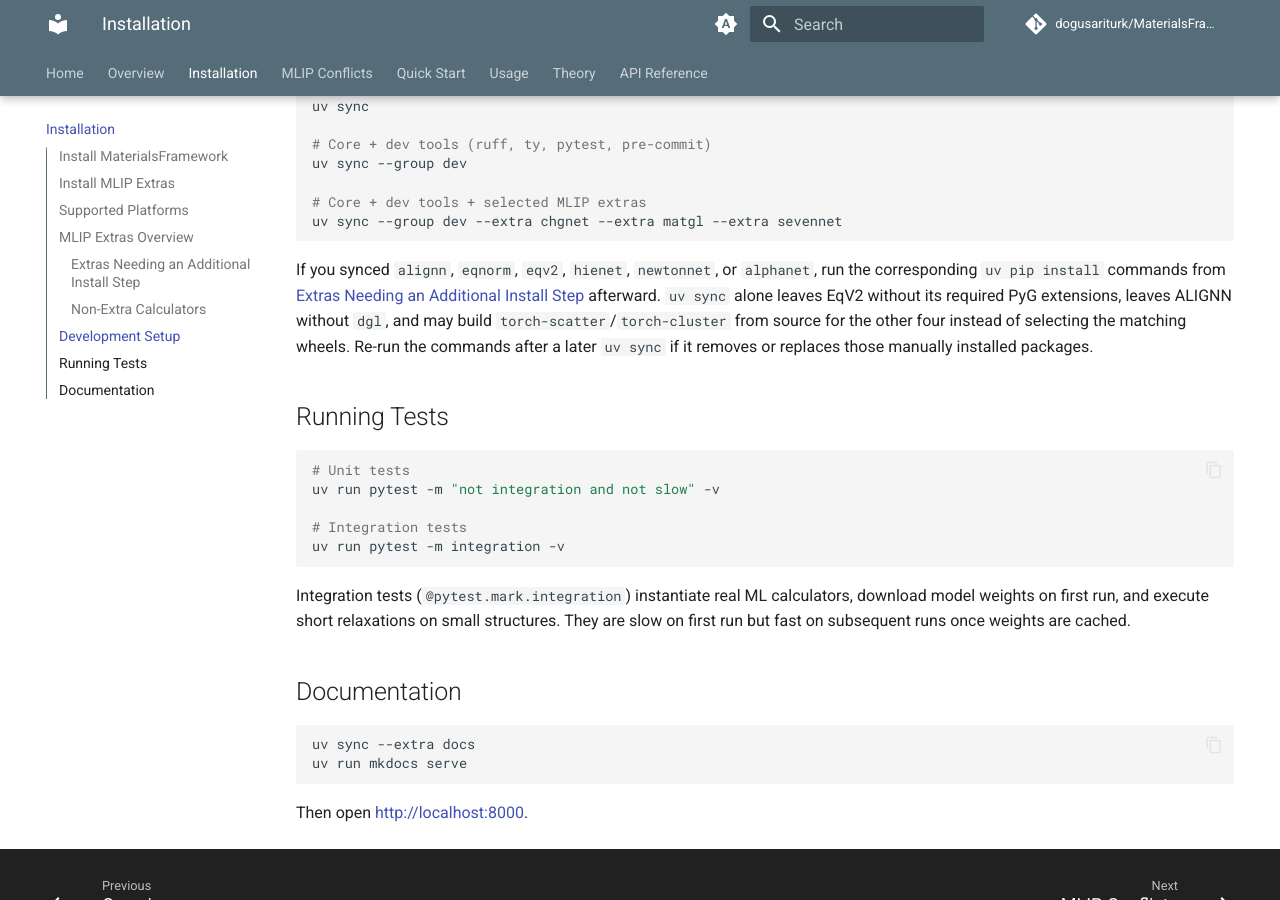
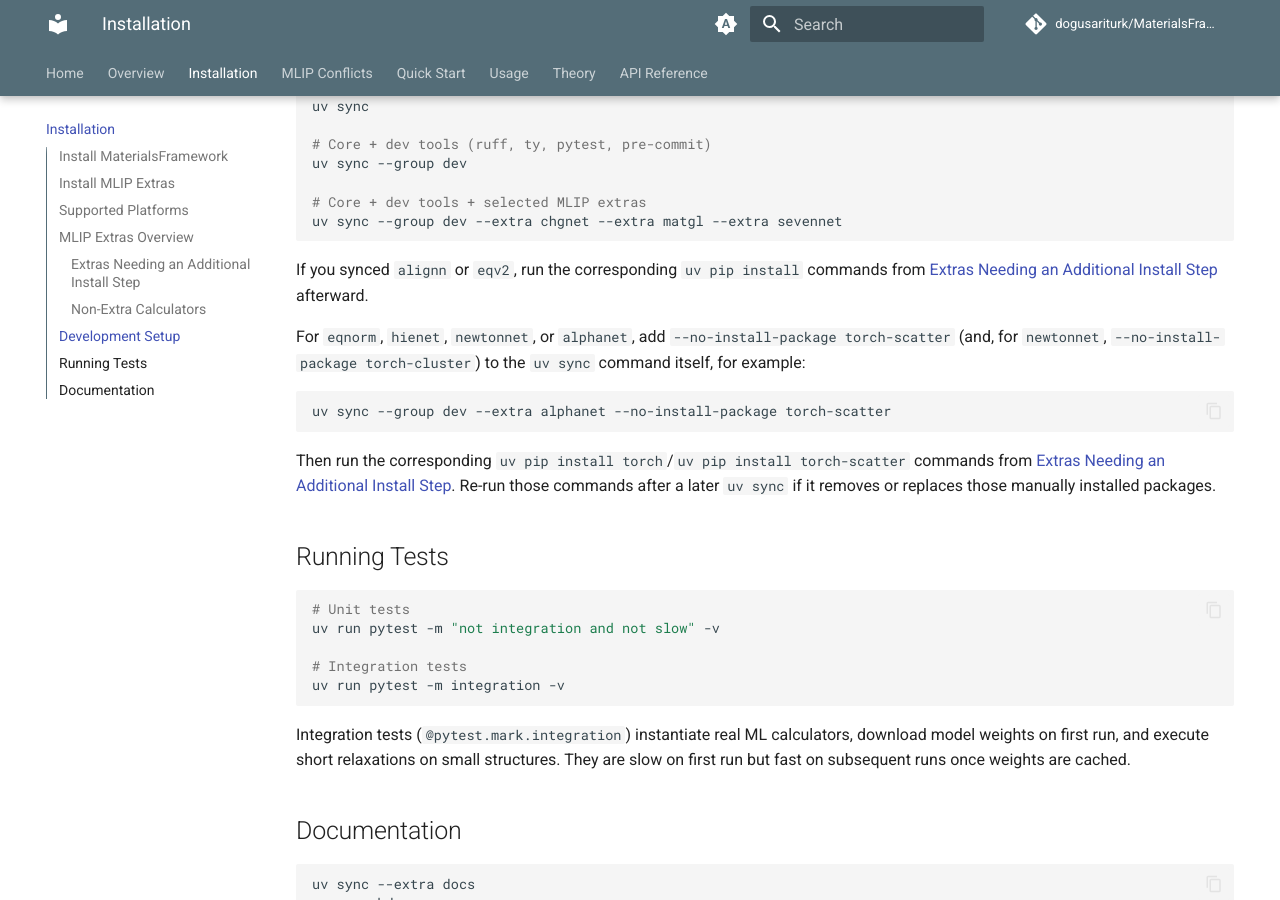
Before and after one commit to dogusariturk/MaterialsFramework, an MkDocs documentation site: the page built from docs/installation.md, in a window 1280 px wide and 900 px high, scrolled down 3658 px. Built offline with MkDocs 1.6.1 and Material for MkDocs 9.7.7, drawn with Linux system fonts in a browser that asks for light colours; comment, search, counter and statistics services are not loaded; some of the changed text lies outside the part shown.

Commit message:
Update GitHub Actions and docs for manual PyG package installation

````diff
--- a/docs/installation.md
+++ b/docs/installation.md
@@ -88,7 +88,7 @@ Calculator-specific native dependencies can narrow this support. In particular,
 
 ### Extras Needing an Additional Install Step
 
-EqNorm, HIENet, NewtonNet, and AlphaNet need `torch-scatter` (NewtonNet also needs `torch-cluster`), installed manually from PyG's wheel index after installing the extra. EqV2 also needs PyG extensions installed manually from that wheel index.
+EqNorm, HIENet, NewtonNet, and AlphaNet need `torch-scatter` (NewtonNet also needs `torch-cluster`), installed manually from PyG's wheel index before installing the extra. EqV2 also needs PyG extensions installed manually from that wheel index.
 
 ALIGNN needs `dgl` instead, an undeclared dependency with no PyPI wheel for Python 3.12. Install it from DGL's own wheel indexes.
 
@@ -121,35 +121,37 @@ Run the install commands for each calculator in the order shown:
     === "uv"
 
         ```bash
-        uv add "materialsframework[alphanet]"
-        uv pip install torch==2.9.1 --index-url https://download.pytorch.org/whl/cpu
-        uv pip install torch-scatter -f https://data.pyg.org/whl/torch-2.9.1+cpu.html --reinstall
+        uv add torch==2.9.1 --index-url https://download.pytorch.org/whl/cpu
+        uv add torch-scatter --find-links https://data.pyg.org/whl/torch-2.9.1+cpu.html
+        uv add "materialsframework[alphanet]" --no-build-isolation-package torch-scatter
         ```
 
     === "pip"
 
         ```bash
+        pip install torch==2.9.1 --index-url https://download.pytorch.org/whl/cpu
+        pip install torch-scatter -f https://data.pyg.org/whl/torch-2.9.1+cpu.html
         pip install "materialsframework[alphanet]"
-        pip install torch==2.9.1 --index-url https://download.pytorch.org/whl/cpu
-        pip install torch-scatter -f https://data.pyg.org/whl/torch-2.9.1+cpu.html --force-reinstall
         ```
 
 === "EqNorm"
 
+    `torch-scatter` has no prebuilt wheel on PyPI, so it must be installed *before* `materialsframework[eqnorm]` — otherwise resolving `eqnorm`'s dependency on it triggers a from-source build that fails outright (its `setup.py` imports `torch` before an isolated build environment has it available).
+
     === "uv"
 
         ```bash
-        uv add "materialsframework[eqnorm]"
-        uv pip install torch==2.9.1 torchvision torchaudio --index-url https://download.pytorch.org/whl/cpu
-        uv pip install torch-scatter -f https://data.pyg.org/whl/torch-2.9.1+cpu.html --reinstall
+        uv add torch==2.9.1 torchvision torchaudio --index-url https://download.pytorch.org/whl/cpu
+        uv add torch-scatter --find-links https://data.pyg.org/whl/torch-2.9.1+cpu.html
+        uv add "materialsframework[eqnorm]" --no-build-isolation-package torch-scatter
         ```
 
     === "pip"
 
         ```bash
+        pip install torch==2.9.1 torchvision torchaudio --index-url https://download.pytorch.org/whl/cpu
+        pip install torch-scatter -f https://data.pyg.org/whl/torch-2.9.1+cpu.html
         pip install "materialsframework[eqnorm]"
-        pip install torch==2.9.1 torchvision torchaudio --index-url https://download.pytorch.org/whl/cpu
-        pip install torch-scatter -f https://data.pyg.org/whl/torch-2.9.1+cpu.html --force-reinstall
         ```
 
 === "EqV2"
@@ -177,17 +179,17 @@ Run the install commands for each calculator in the order shown:
     === "uv"
 
         ```bash
-        uv add "materialsframework[hienet]"
-        uv pip install torch==2.9.1 --index-url https://download.pytorch.org/whl/cpu
-        uv pip install torch-scatter -f https://data.pyg.org/whl/torch-2.9.1+cpu.html --reinstall
+        uv add torch==2.9.1 --index-url https://download.pytorch.org/whl/cpu
+        uv add torch-scatter --find-links https://data.pyg.org/whl/torch-2.9.1+cpu.html
+        uv add "materialsframework[hienet]" --no-build-isolation-package torch-scatter
         ```
 
     === "pip"
 
         ```bash
+        pip install torch==2.9.1 --index-url https://download.pytorch.org/whl/cpu
+        pip install torch-scatter -f https://data.pyg.org/whl/torch-2.9.1+cpu.html
         pip install "materialsframework[hienet]"
-        pip install torch==2.9.1 --index-url https://download.pytorch.org/whl/cpu
-        pip install torch-scatter -f https://data.pyg.org/whl/torch-2.9.1+cpu.html --force-reinstall
         ```
 
 === "NewtonNet"
@@ -195,17 +197,19 @@ Run the install commands for each calculator in the order shown:
     === "uv"
 
         ```bash
-        uv add "materialsframework[newtonnet]"
-        uv pip install torch==2.9.1 --index-url https://download.pytorch.org/whl/cpu
-        uv pip install torch-scatter torch-cluster -f https://data.pyg.org/whl/torch-2.9.1+cpu.html --reinstall
+        uv add torch==2.9.1 --index-url https://download.pytorch.org/whl/cpu
+        uv add torch-scatter torch-cluster --find-links https://data.pyg.org/whl/torch-2.9.1+cpu.html
+        uv add "materialsframework[newtonnet]" \
+          --no-build-isolation-package torch-scatter \
+          --no-build-isolation-package torch-cluster
         ```
 
     === "pip"
 
         ```bash
+        pip install torch==2.9.1 --index-url https://download.pytorch.org/whl/cpu
+        pip install torch-scatter torch-cluster -f https://data.pyg.org/whl/torch-2.9.1+cpu.html
         pip install "materialsframework[newtonnet]"
-        pip install torch==2.9.1 --index-url https://download.pytorch.org/whl/cpu
-        pip install torch-scatter torch-cluster -f https://data.pyg.org/whl/torch-2.9.1+cpu.html --force-reinstall
         ```
 
 ### Non-Extra Calculators
@@ -310,7 +314,15 @@ uv sync --group dev
 uv sync --group dev --extra chgnet --extra matgl --extra sevennet
 ```
 
-If you synced `alignn`, `eqnorm`, `eqv2`, `hienet`, `newtonnet`, or `alphanet`, run the corresponding `uv pip install` commands from [Extras Needing an Additional Install Step](#extras-needing-an-additional-install-step) afterward. `uv sync` alone leaves EqV2 without its required PyG extensions, leaves ALIGNN without `dgl`, and may build `torch-scatter`/`torch-cluster` from source for the other four instead of selecting the matching wheels. Re-run the commands after a later `uv sync` if it removes or replaces those manually installed packages.
+If you synced `alignn` or `eqv2`, run the corresponding `uv pip install` commands from [Extras Needing an Additional Install Step](#extras-needing-an-additional-install-step) afterward.
+
+For `eqnorm`, `hienet`, `newtonnet`, or `alphanet`, add `--no-install-package torch-scatter` (and, for `newtonnet`, `--no-install-package torch-cluster`) to the `uv sync` command itself, for example:
+
+```bash
+uv sync --group dev --extra alphanet --no-install-package torch-scatter
+```
+
+Then run the corresponding `uv pip install torch`/`uv pip install torch-scatter` commands from [Extras Needing an Additional Install Step](#extras-needing-an-additional-install-step). Re-run those commands after a later `uv sync` if it removes or replaces those manually installed packages.
 
 ## Running Tests
 
````
Also changed, not shown: 1 other file.
